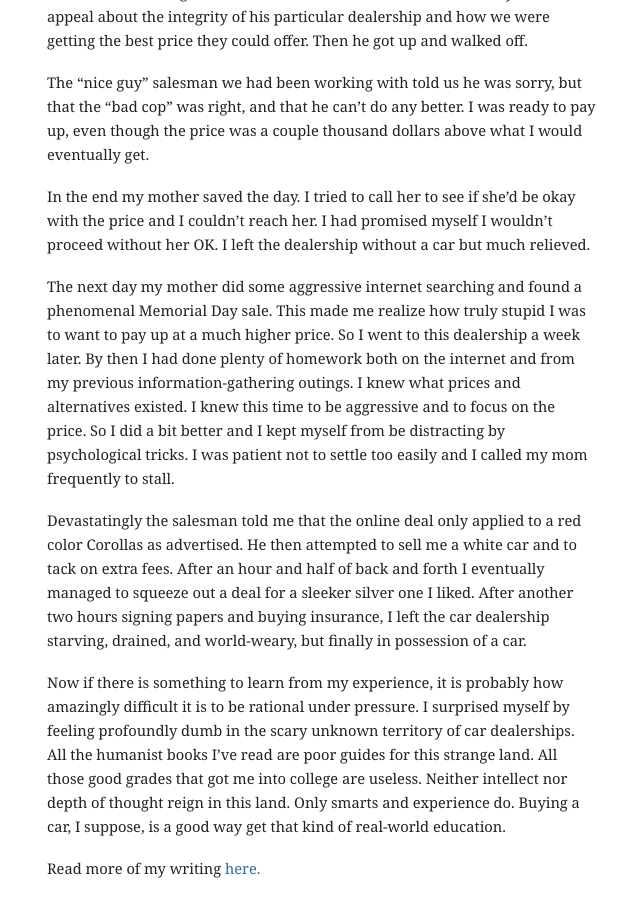
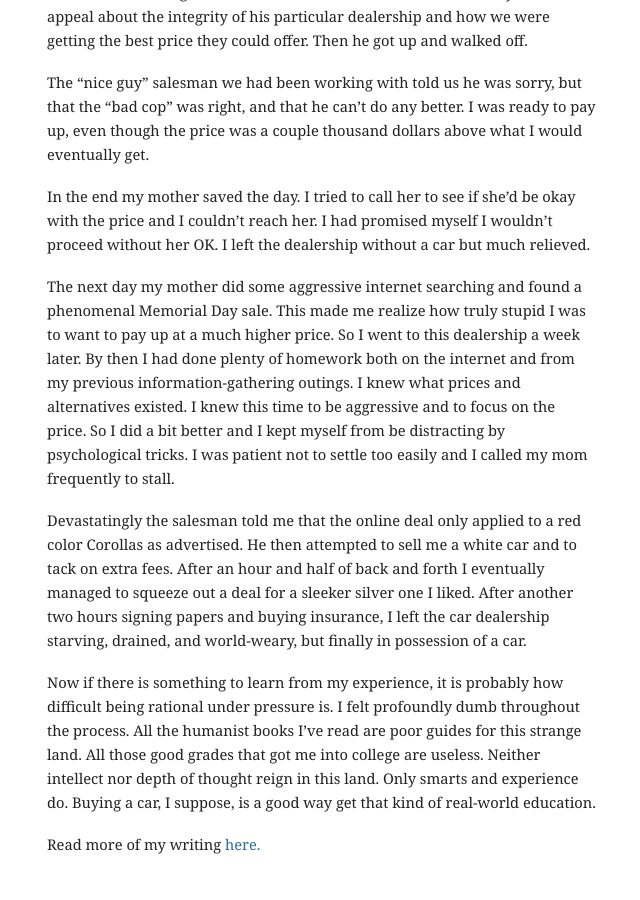
Before and after one commit to mbwong/mbwong.github.com, a Jekyll site: the page built from _posts/2013-07-06-buying-a-car.md, in a window 1280 px wide and 900 px high, scrolled down 1388 px. Shown: the whole window, without its empty margins (303-943 px from the left). Built offline with Jekyll 4.4.1, drawn with Linux system fonts in a browser that asks for light colours; after the commit the page ends 2264 px from its top, so only the background shows below that.

Commit message:
Update 2013-07-06-buying-a-car.md

```diff
--- a/_posts/2013-07-06-buying-a-car.md
+++ b/_posts/2013-07-06-buying-a-car.md
@@ -28,4 +28,4 @@
 
 Devastatingly the salesman told me that the online deal only applied to a red color Corollas as advertised. He then attempted to sell me a white car and to tack on extra fees. After an hour and half of back and forth I eventually managed to squeeze out a deal for a sleeker silver one I liked. After another two hours signing papers and buying insurance, I left the car dealership starving, drained, and world-weary, but finally in possession of a car.
 
-Now if there is something to learn from my experience, it is probably how amazingly difficult it is to be rational under pressure. I surprised myself by feeling profoundly dumb in the scary unknown territory of car dealerships. All the humanist books I've read are poor guides for this strange land. All those good grades that got me into college are useless. Neither intellect nor depth of thought reign in this land. Only smarts and experience do. Buying a car, I suppose, is a good way get that kind of real-world education.
+Now if there is something to learn from my experience, it is probably how difficult being rational under pressure is. I felt profoundly dumb throughout the process. All the humanist books I've read are poor guides for this strange land. All those good grades that got me into college are useless. Neither intellect nor depth of thought reign in this land. Only smarts and experience do. Buying a car, I suppose, is a good way get that kind of real-world education.
```
